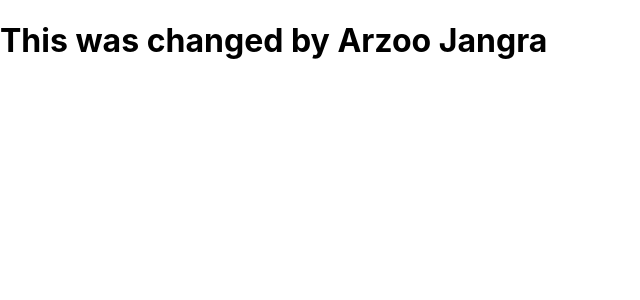
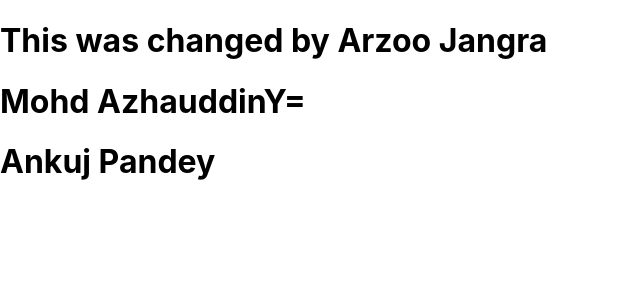
Before and after one commit to ankujpandey/testing, a React (Create React App) app: page / in a window 1280 px wide. Shown: the top 300 px of the page, without its empty margins (0-640 px from the left). Built offline with nearby package versions, Linux system fonts and the light colour scheme.

Commit message:
update src

```diff
--- a/src/App.js
+++ b/src/App.js
@@ -5,6 +5,8 @@ function App() {
   return (
     <>
       <h1>This was changed by Arzoo Jangra</h1>
+      <h1>Mohd AzhauddinY=</h1>
+      <h1>Ankuj Pandey</h1>
     </>
   );
 }
```
